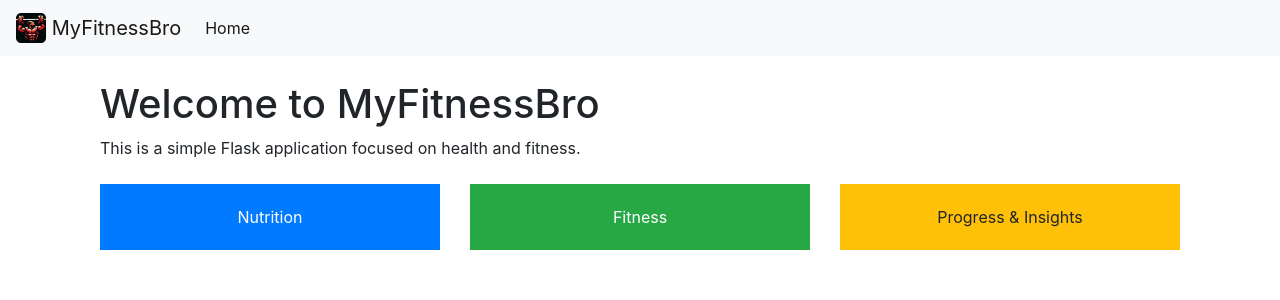
After one commit to Jam0k/MyFitnessBro, a Flask app: page /dashboard in a window 1280 px wide. The commit adds this page. Shown: the top 300 px of the page. Run offline with Flask 3, Linux system fonts and the light colour scheme; some libraries are stand-ins or nearby versions.

Commit message:
Main pages

```diff
--- a/app.py
+++ b/app.py
@@ -53,7 +53,22 @@ def node_modules(filename):
 @app.route('/')
 def index():
     test_db_connection()
-    return render_template('index.html')
+    return render_template('dashboard.html')
+
+@app.route('/dashboard')
+def dashboard():
+    return render_template('dashboard.html')
+
+@app.route('/nutrition')
+def nutrition():
+    return render_template('nutrition.html')
+
+@app.route('/fitness')
+def fitness():
+    return render_template('fitness.html')
+
+
+
 
 if __name__ == '__main__':
     app.run(debug=True)
--- /dev/null
+++ b/templates/base.html
@@ -0,0 +1,52 @@
+<!DOCTYPE html>
+<html lang="en">
+<head>
+    <meta charset="UTF-8">
+    <meta name="viewport" content="width=device-width, initial-scale=1.0">
+    <title>MyFitnessBro</title>
+    <link href="{{ url_for('node_modules', filename='bootstrap/dist/css/bootstrap.min.css') }}" rel="stylesheet">
+</head>
+<body>
+    <!-- Navbar -->
+    <nav class="navbar navbar-expand-lg navbar-light bg-light">
+        <a class="navbar-brand" href="#">
+          <img
+            src="{{ url_for('static', filename='icon.png') }}"
+            width="30"
+            height="30"
+            class="d-inline-block align-top"
+            alt=""
+          />
+          MyFitnessBro
+        </a>
+        <button
+          class="navbar-toggler"
+          type="button"
+          data-toggle="collapse"
+          data-target="#navbarNav"
+          aria-controls="navbarNav"
+          aria-expanded="false"
+          aria-label="Toggle navigation"
+        >
+          <span class="navbar-toggler-icon"></span>
+        </button>
+        <div class="collapse navbar-collapse" id="navbarNav">
+          <ul class="navbar-nav">
+            <li class="nav-item active">
+              <a class="nav-link" href="/">Home</a>
+            </li>
+            <!-- Additional nav items can be added here -->
+          </ul>
+        </div>
+      </nav>
+
+    <!-- Main Content Block -->
+    <div class="container">
+        {% block content %}{% endblock %}
+    </div>
+
+    <script src="{{ url_for('node_modules', filename='jquery/dist/jquery.min.js') }}"></script>
+    <script src="{{ url_for('node_modules', filename='popper.js/dist/umd/popper.min.js') }}"></script>
+    <script src="{{ url_for('node_modules', filename='bootstrap/dist/js/bootstrap.min.js') }}"></script>
+</body>
+</html>
--- /dev/null
+++ b/templates/dashboard.html
@@ -0,0 +1,21 @@
+{% extends 'base.html' %}
+
+{% block content %}
+<div class="container mt-4">
+    <h1>Welcome to MyFitnessBro</h1>
+    <p>This is a simple Flask application focused on health and fitness.</p>
+
+    <!-- Section Buttons -->
+    <div class="row mt-4">
+      <div class="col-sm-4 mb-3">
+        <a href="/nutrition" class="btn btn-primary btn-block" style="padding: 20px; border-radius: 0;">Nutrition</a>
+      </div>
+      <div class="col-sm-4 mb-3">
+        <a href="/fitness" class="btn btn-success btn-block" style="padding: 20px; border-radius: 0;">Fitness</a>
+      </div>
+      <div class="col-sm-4 mb-3">
+        <a href="/progress" class="btn btn-warning btn-block" style="padding: 20px; border-radius: 0;">Progress & Insights</a>
+      </div>
+    </div>
+  </div>
+{% endblock %}
--- /dev/null
+++ b/templates/fitness.html
@@ -0,0 +1,6 @@
+{% extends 'base.html' %}
+
+{% block content %}
+    <h1>Fitness Page</h1>
+    <!-- Page specific content here -->
+{% endblock %}
--- /dev/null
+++ b/templates/nutrition.html
@@ -0,0 +1,6 @@
+{% extends 'base.html' %}
+
+{% block content %}
+    <h1>Nutrition Page</h1>
+    <!-- Page specific content here -->
+{% endblock %}
```
Also changed, not shown: templates/index.html (+2 -8 lines).
